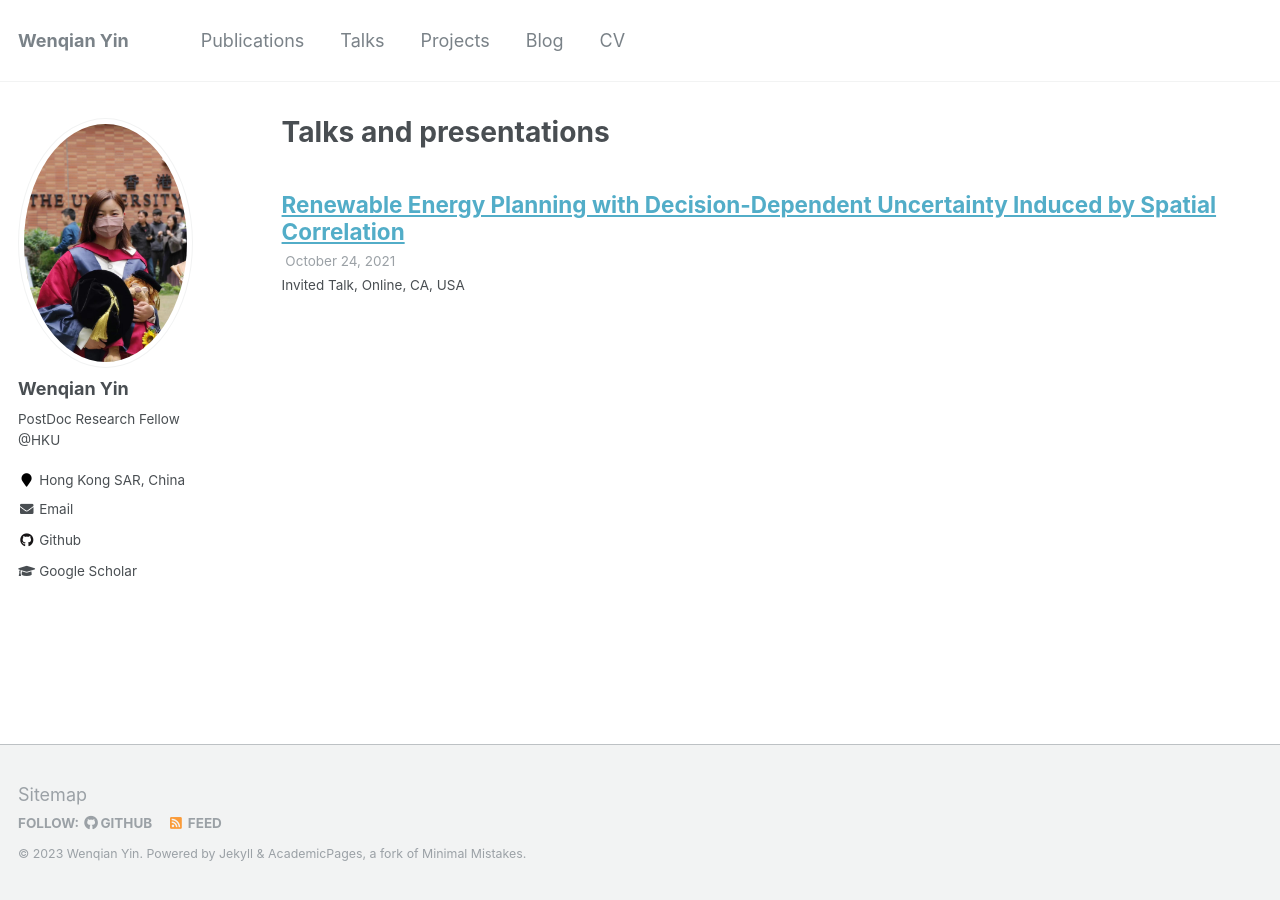
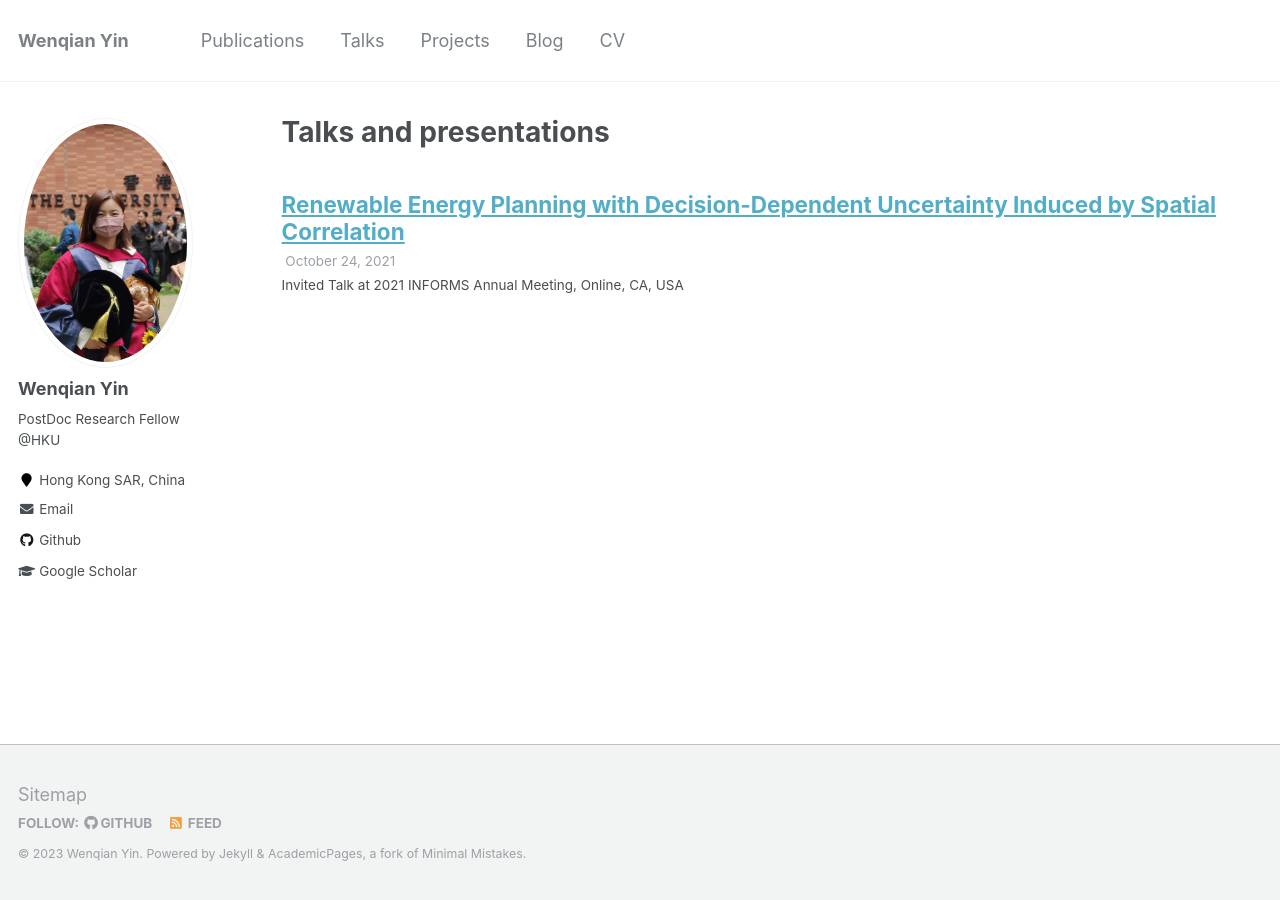
Before and after one commit to wenqianYIN/wb, a Jekyll site: the page built from _pages/talks.html, in a window 1280 px wide. Built offline with Jekyll 4.4.1, drawn with Linux system fonts in a browser that asks for light colours.

Commit message:
Update 2021-INFORMS.md

```diff
--- a/_talks/2021-INFORMS.md
+++ b/_talks/2021-INFORMS.md
@@ -1,7 +1,7 @@
 ---
 title: "Renewable Energy Planning with Decision-Dependent Uncertainty Induced by Spatial Correlation"
 conference: 2021 INFORMS Annual Meeting
-type: "Invited Talk"
+type: "Invited Talk at 2021 INFORMS Annual Meeting"
 venue: "Online"
 date: 2021-10-24
 location: "CA, USA"
```
